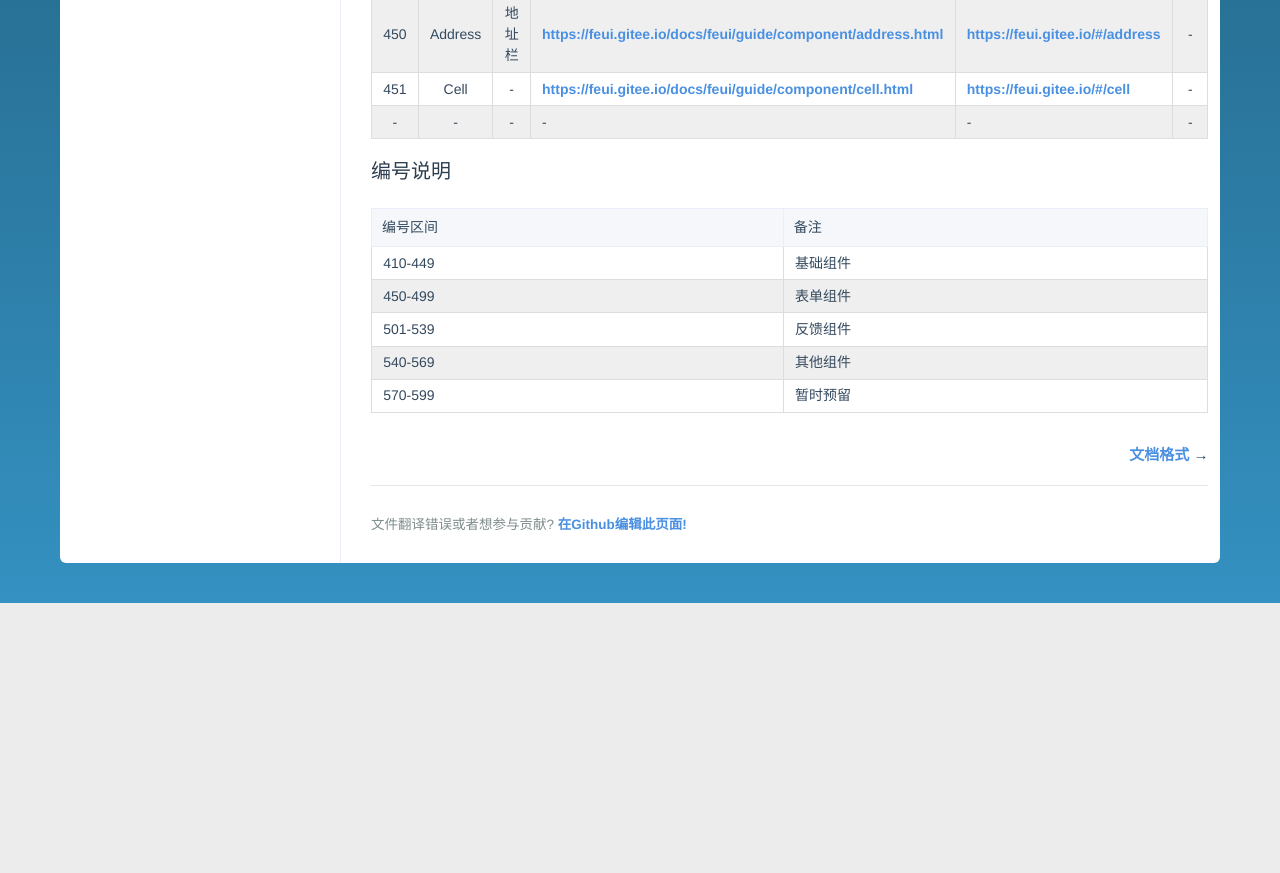
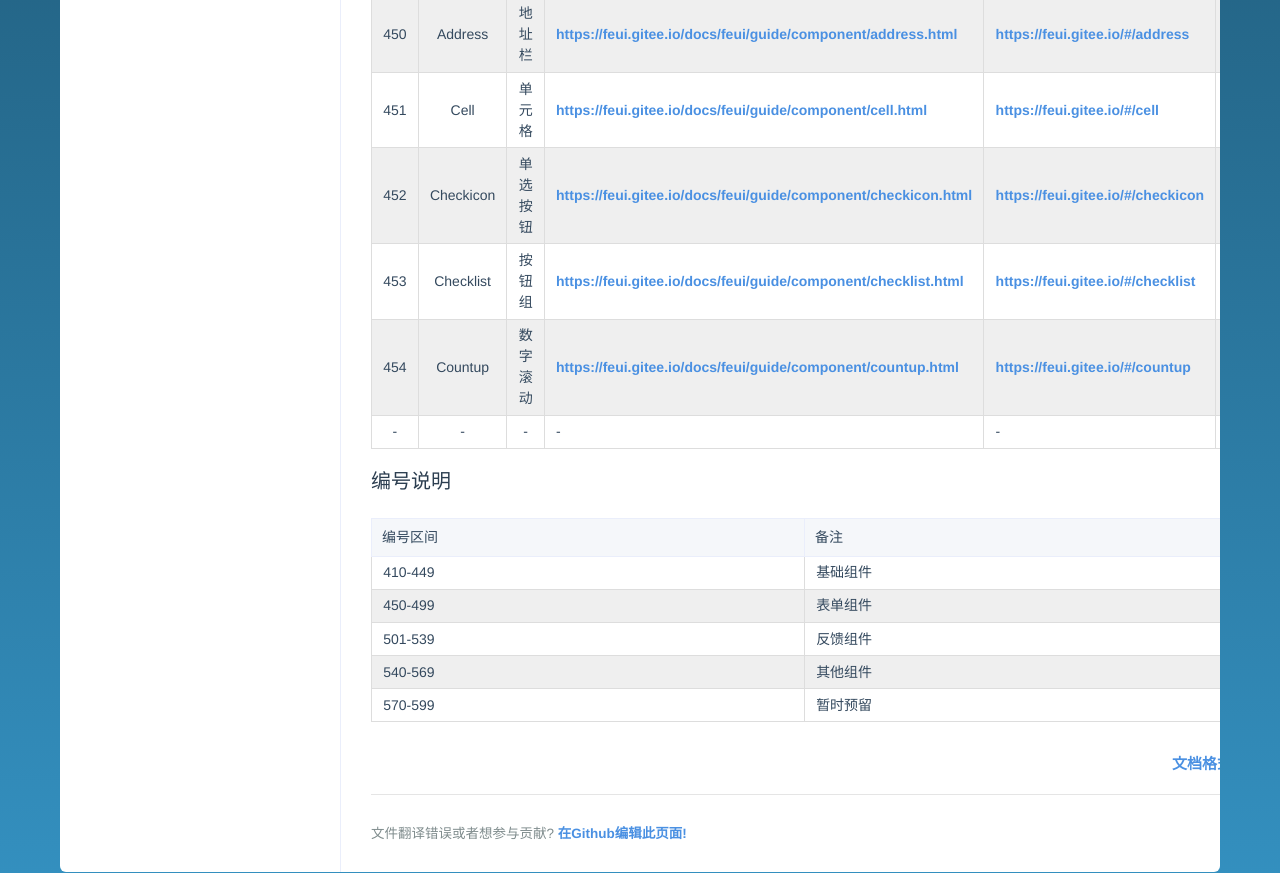
Before and after one commit to zoeblow/feuidemo, a plain HTML site: page docs/feui/guide/component/component.html in a window 1280 px wide. Shown: the part 1399-2272 px from the top of the page. Before the commit the page ends 2002 px from the top, so only its background shows below. Drawn offline with Linux system fonts and the light colour scheme.

Commit message:
:baby_bottle: edit md

```diff
--- a/docs/feui/guide/component/component.html
+++ b/docs/feui/guide/component/component.html
@@ -598,9 +598,33 @@
 <tr>
 <td style="text-align:center">451</td>
 <td style="text-align:center">Cell</td>
-<td style="text-align:center">-</td>
+<td style="text-align:center">单元格</td>
 <td style="text-align:left"><a href="https://feui.gitee.io/docs/feui/guide/component/cell.html">https://feui.gitee.io/docs/feui/guide/component/cell.html</a></td>
 <td style="text-align:left"><a href="https://feui.gitee.io/#/cell">https://feui.gitee.io/#/cell</a></td>
+<td style="text-align:center">-</td>
+</tr>
+<tr>
+<td style="text-align:center">452</td>
+<td style="text-align:center">Checkicon</td>
+<td style="text-align:center">单选按钮</td>
+<td style="text-align:left"><a href="https://feui.gitee.io/docs/feui/guide/component/checkicon.html">https://feui.gitee.io/docs/feui/guide/component/checkicon.html</a></td>
+<td style="text-align:left"><a href="https://feui.gitee.io/#/checkicon">https://feui.gitee.io/#/checkicon</a></td>
+<td style="text-align:center">-</td>
+</tr>
+<tr>
+<td style="text-align:center">453</td>
+<td style="text-align:center">Checklist</td>
+<td style="text-align:center">按钮组</td>
+<td style="text-align:left"><a href="https://feui.gitee.io/docs/feui/guide/component/checklist.html">https://feui.gitee.io/docs/feui/guide/component/checklist.html</a></td>
+<td style="text-align:left"><a href="https://feui.gitee.io/#/checklist">https://feui.gitee.io/#/checklist</a></td>
+<td style="text-align:center">-</td>
+</tr>
+<tr>
+<td style="text-align:center">454</td>
+<td style="text-align:center">Countup</td>
+<td style="text-align:center">数字滚动</td>
+<td style="text-align:left"><a href="https://feui.gitee.io/docs/feui/guide/component/countup.html">https://feui.gitee.io/docs/feui/guide/component/countup.html</a></td>
+<td style="text-align:left"><a href="https://feui.gitee.io/#/countup">https://feui.gitee.io/#/countup</a></td>
 <td style="text-align:center">-</td>
 </tr>
 <tr>
```
Also changed, not shown: docs/feui/guide/component/countup.html (+0 -2 lines), docs/feui/guide/component/input.html (+0 -2 lines).
